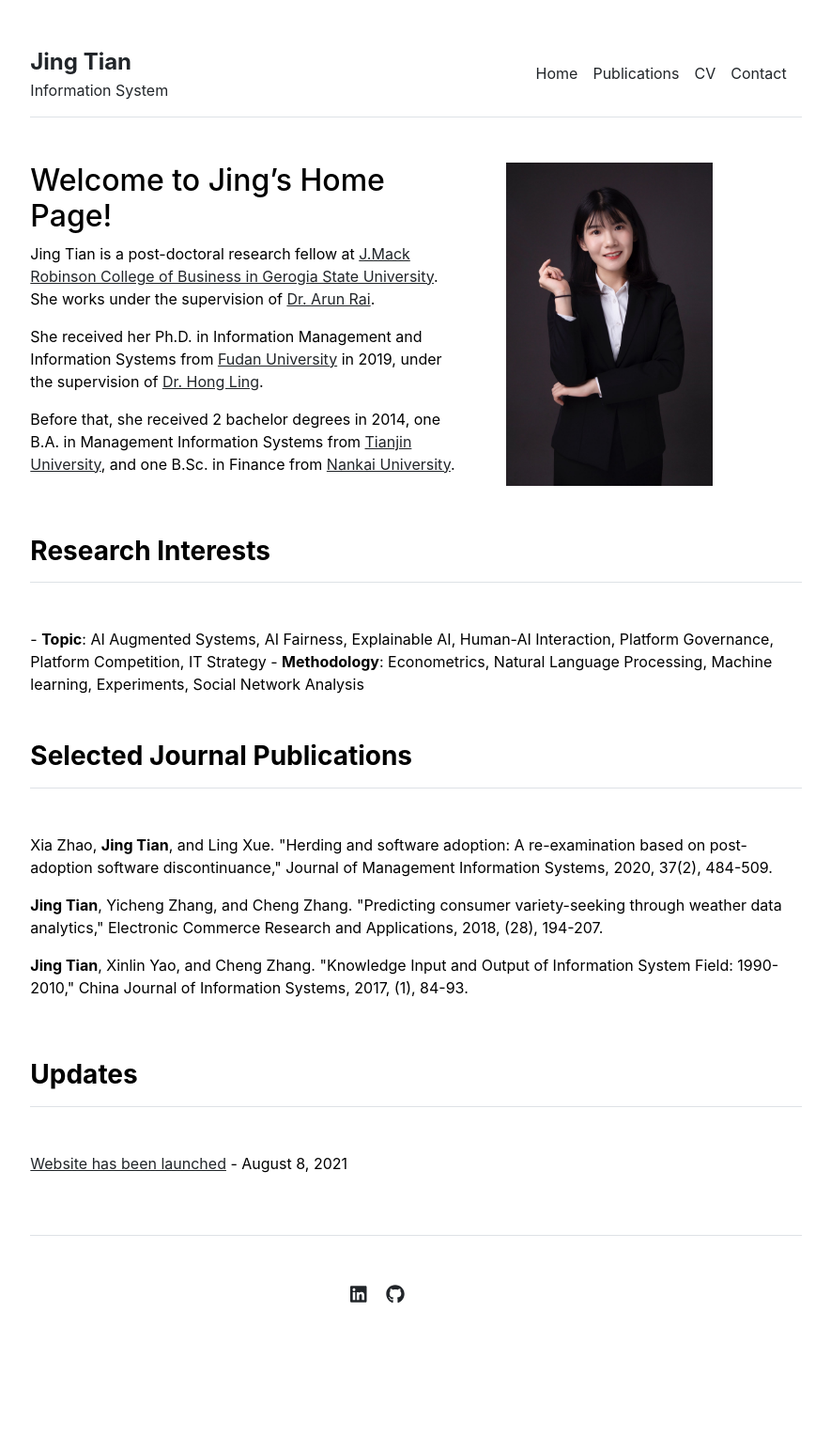
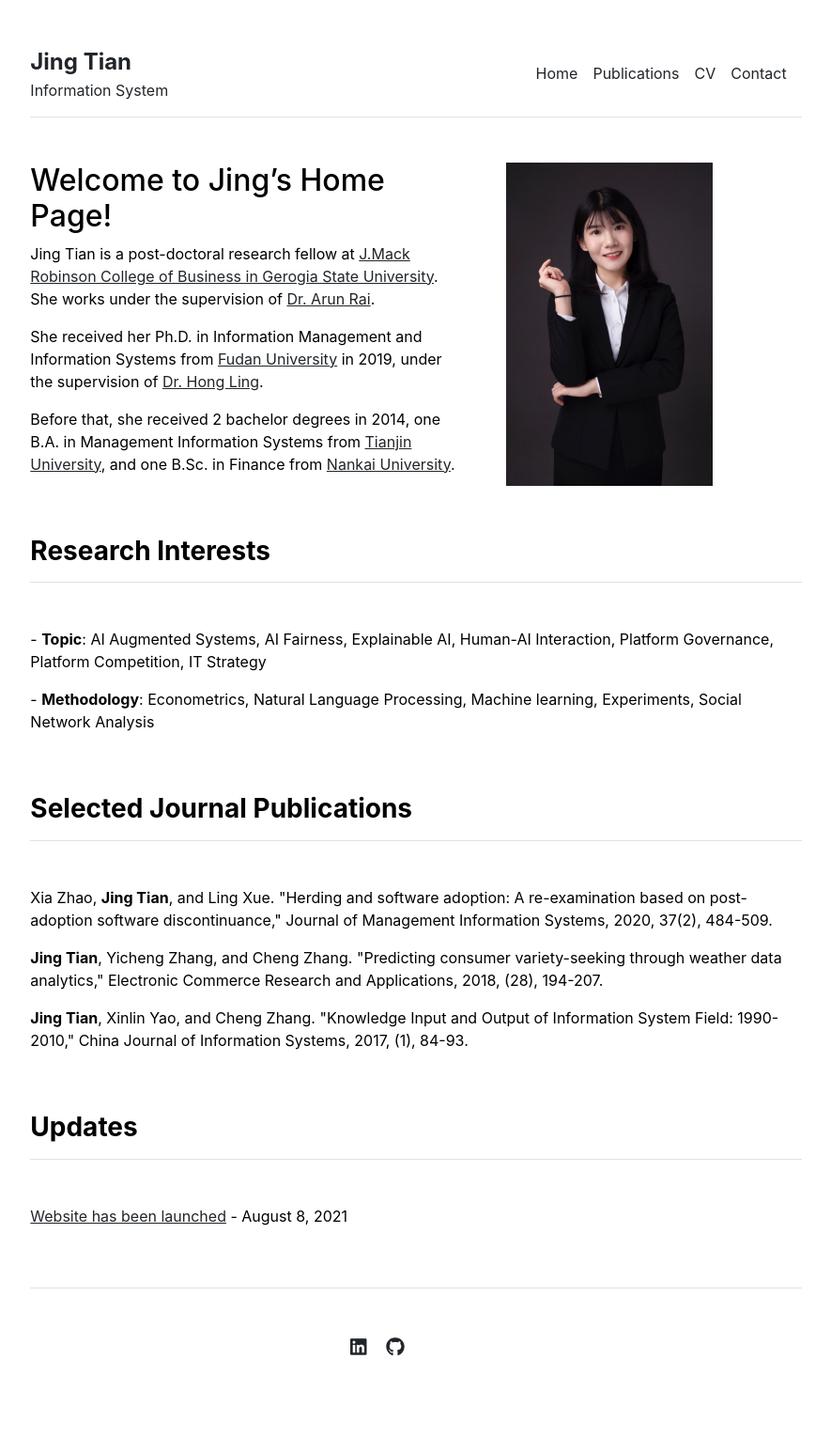
Before and after one commit to jingtianIS/jingtianIS.github.io, a Jekyll site: the page built from index.md, in a window 1280 px wide. Shown: the whole page at 94% size, without its empty margins (197-1082 px from the left). Built offline with Jekyll 4.4.1, drawn with Linux system fonts in a browser that asks for light colours; before the commit the page ends 1489 px from its top, so only the background shows below that.

```diff
--- a/_layouts/home.html
+++ b/_layouts/home.html
@@ -15,9 +15,9 @@ layout: default
 <div class="row g-5 mb-5">
   <div class="col-md-12">
     <h3 class="fw-bold border-bottom pb-3 mb-5">Research Interests</h3>
-      - <b>Topic</b>: AI Augmented Systems, AI Fairness, Explainable AI, Human-AI Interaction, Platform Governance, Platform Competition, IT Strategy
+      <p>- <b>Topic</b>: AI Augmented Systems, AI Fairness, Explainable AI, Human-AI Interaction, Platform Governance, Platform Competition, IT Strategy</p>
 
-      - <b>Methodology</b>: Econometrics, Natural Language Processing, Machine learning, Experiments, Social Network Analysis
+      <p>- <b>Methodology</b>: Econometrics, Natural Language Processing, Machine learning, Experiments, Social Network Analysis</p>
   </div>
 </div>
 
```
